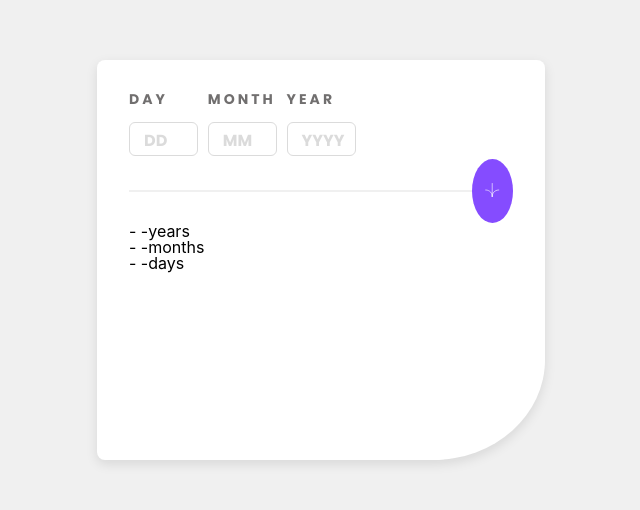
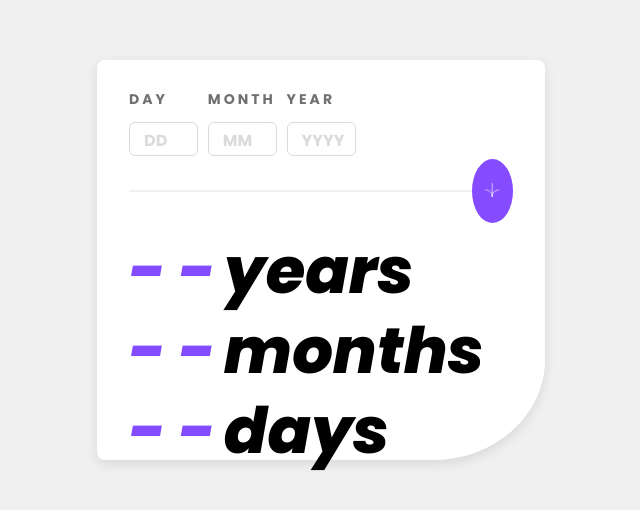
Before and after one commit to vsenadev/age-calculator, a React (Create React App) app: page / in a window 1280 px wide. Shown: the part 140-650 px from the top of the page, without its empty margins (319-959 px from the left). Built offline with nearby package versions, Linux system fonts and the light colour scheme.

Commit message:
FEAT - validation implement

```diff
--- a/src/components/Calculator/Calculator.module.sass
+++ b/src/components/Calculator/Calculator.module.sass
@@ -0,0 +1,21 @@
+@import '../../assets/styles/_variables.sass'
+
+.container
+  display: flex
+  flex-direction: column
+  margin-top: 1rem
+  gap: 1rem
+
+  &__date
+    display: flex
+    align-items: center
+    gap: 0.5rem
+
+    &_number
+      color: $Purple
+      font-family: $fontPoppinsExtraBoldItalic
+      font-size: 4rem
+
+    &_text
+      font-family: $fontPoppinsExtraBoldItalic
+      font-size: 4rem
--- a/src/components/Calculator/Calculator.tsx
+++ b/src/components/Calculator/Calculator.tsx
@@ -1,22 +1,23 @@
+import styles from './Calculator.module.sass';
 import {useContext} from "react";
 import {GlobalContext} from "../../store/GlobalState";
 
 export default function Calculator(){
-    const { result, setResult }: any = useContext(GlobalContext);
+    const { result }: any = useContext(GlobalContext);
 
     return (
-        <div>
-            <div>
-                <span>{ !result.years ? '- -' : result.years }</span>
-                <span>years</span>
+        <div className={styles.container}>
+            <div className={styles.container__date}>
+                <span className={styles.container__date_number}>{ !result.years ? '- -' : result.years }</span>
+                <span className={styles.container__date_text}>years</span>
             </div>
-            <div>
-                <span>{!result.month ? '- -' : result.month}</span>
-                <span>months</span>
+            <div className={styles.container__date}>
+                <span className={styles.container__date_number}>{!result.month ? '- -' : result.month}</span>
+                <span className={styles.container__date_text}>months</span>
             </div>
-            <div>
-                <span>{!result.days ? '- -' : result.days}</span>
-                <span>days</span>
+            <div className={styles.container__date}>
+                <span className={styles.container__date_number}>{!result.days ? '- -' : result.days}</span>
+                <span className={styles.container__date_text}>days</span>
             </div>
         </div>
     )
--- a/src/store/GlobalState.tsx
+++ b/src/store/GlobalState.tsx
@@ -7,9 +7,10 @@ export function RoutesProvider({children}: any) {
     const [month, setMonth] = useState('');
     const [year, setYear] = useState('');
     const [result, setResult] = useState({})
+    const [errors, setErrors] = useState([])
 
     return (
-        <GlobalContext.Provider value={{ day, month, year, setDay, setMonth, setYear, result, setResult }}>
+        <GlobalContext.Provider value={{ day, month, year, setDay, setMonth, setYear, result, setResult, errors, setErrors }}>
             {children}
         </GlobalContext.Provider>
     )
```
Also changed, not shown: src/interface/IHome.interface.ts (added, +22 -0 lines), src/utils/Home.utils.ts (added, +23 -0 lines).
